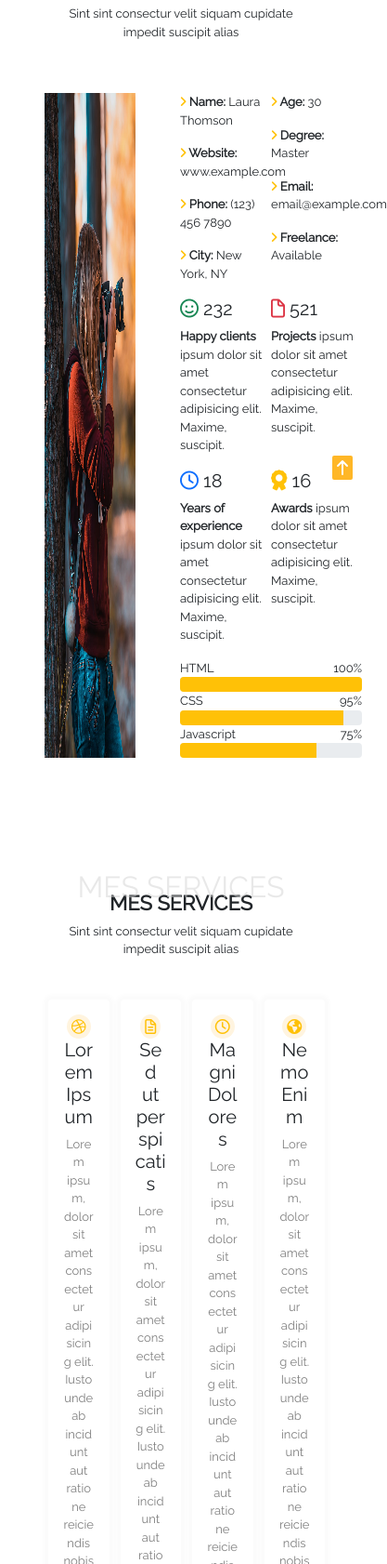
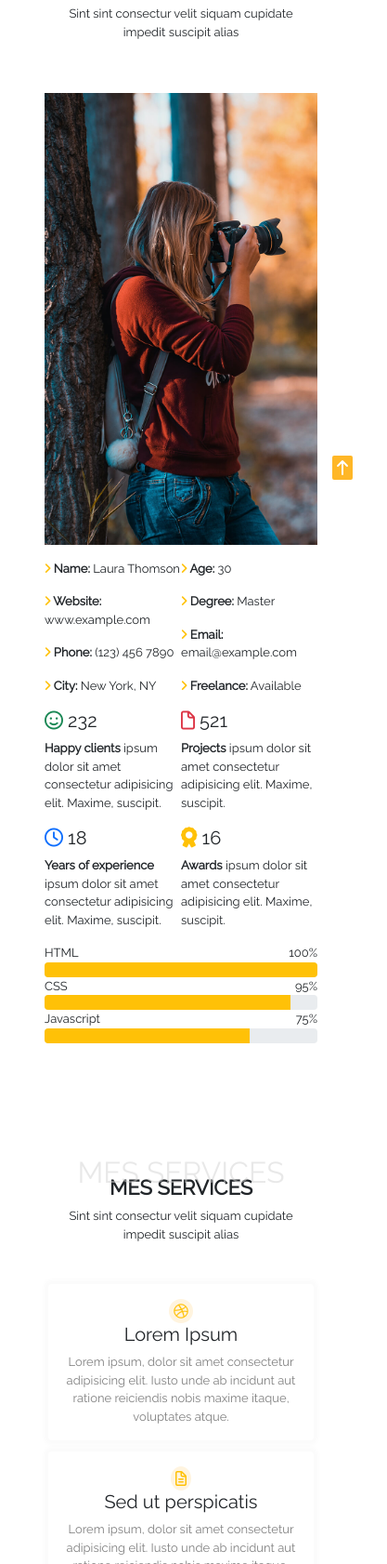
Before and after one commit to assbaimane/Site-Laura-Thomson, a website: page index.html in a window 390 px wide. Shown: the part 318-2000 px from the top of the page at 93% size, 417 px wide, since content can reach past the window. Drawn offline with nearby package versions, Linux system fonts and the light colour scheme.

Commit message:
Adding responsivity for tablet & smartphones

```diff
--- a/index.html
+++ b/index.html
@@ -65,11 +65,11 @@
             <h4 class="text-uppercase fs-6 fw-bold mt-n4">About me</h4>
             <p>Sint sint consectur velit siquam cupidate impedit suscipit alias</p>
         </div>
-        <div class="row pt-3 h-75 gap-5 flex-nowrap">
-            <div class="col-4">
+        <div class="row pt-3 h-75 gap-3 justify-content-center flex-lg-nowrap">
+            <div class="col-12 col-lg-4">
                 <img src="./public/img/me.jpg" alt="picture of Laura">
             </div>
-            <div class="col-8">
+            <div class="col-12 col-lg-8">
                 <div class="row">
                     <div class="col-6">
                         <p><i class="fas fa-angle-right text-warning"></i><strong> Name:</strong> Laura Thomson</p>
@@ -150,8 +150,8 @@
             <h4 class="text-uppercase fs-6 fw-bold mt-n4">Mes services</h4>
             <p>Sint sint consectur velit siquam cupidate impedit suscipit alias</p>
         </div>
-        <div class="row text-center gap-1 flex-nowrap">
-            <div class="col-3 p-1">
+        <div class="row text-center gap-1 flex-lg-nowrap">
+            <div class="col-12 col-lg-3 p-1">
                 <div class="card">
                     <div class="card-body">
                         <div><i class="fab fa-dribbble text-warning"></i></div>
@@ -161,7 +161,7 @@
                     </div>
                 </div>
             </div>
-            <div class="col-3 p-1">
+            <div class="col-12 col-lg-3 p-1">
                 <div class="card">
                     <div class="card-body">
                         <div><i class="far fa-file-alt text-warning"></i></div>
@@ -171,7 +171,7 @@
                     </div>
                 </div>
             </div>
-            <div class="col-3 p-1">
+            <div class="col-12 col-lg-3 p-1">
                 <div class="card">
                     <div class="card-body">
                         <div><i class="far fa-clock text-warning"></i></div>
@@ -181,7 +181,7 @@
                     </div>
                 </div>
             </div>
-            <div class="col-3 p-1">
+            <div class="col-12 col-lg-3 p-1">
                 <div class="card">
                     <div class="card-body">
                         <div><i class="fas fa-globe-americas text-warning"></i></div>
@@ -201,9 +201,9 @@
             <p>Sint sint consectur velit siquam cupidate impedit suscipit alias</p>
         </div>
 
-        <div class="row justify-content-center align-items-center gap-4 flex-nowrap">
+        <div class="row justify-content-center align-items-center gap-4 flex-lg-nowrap">
             <!------------------- Social ----------------------->
-            <div class="col-6">
+            <div class="col-12 col-lg-6">
                 <div class="row text-center mb-4">
                     <div class="card">
                         <div class="card-body">
@@ -243,7 +243,7 @@
                 </div>
             </div>
             <!--------------- Formulaire -------------->
-            <div class="col-6">
+            <div class="col-12 col-lg-6">
                 <div class="card h-100 p-2">
                     <form class="col justify-content-center">
                         <div class="form-group m-3">
```
